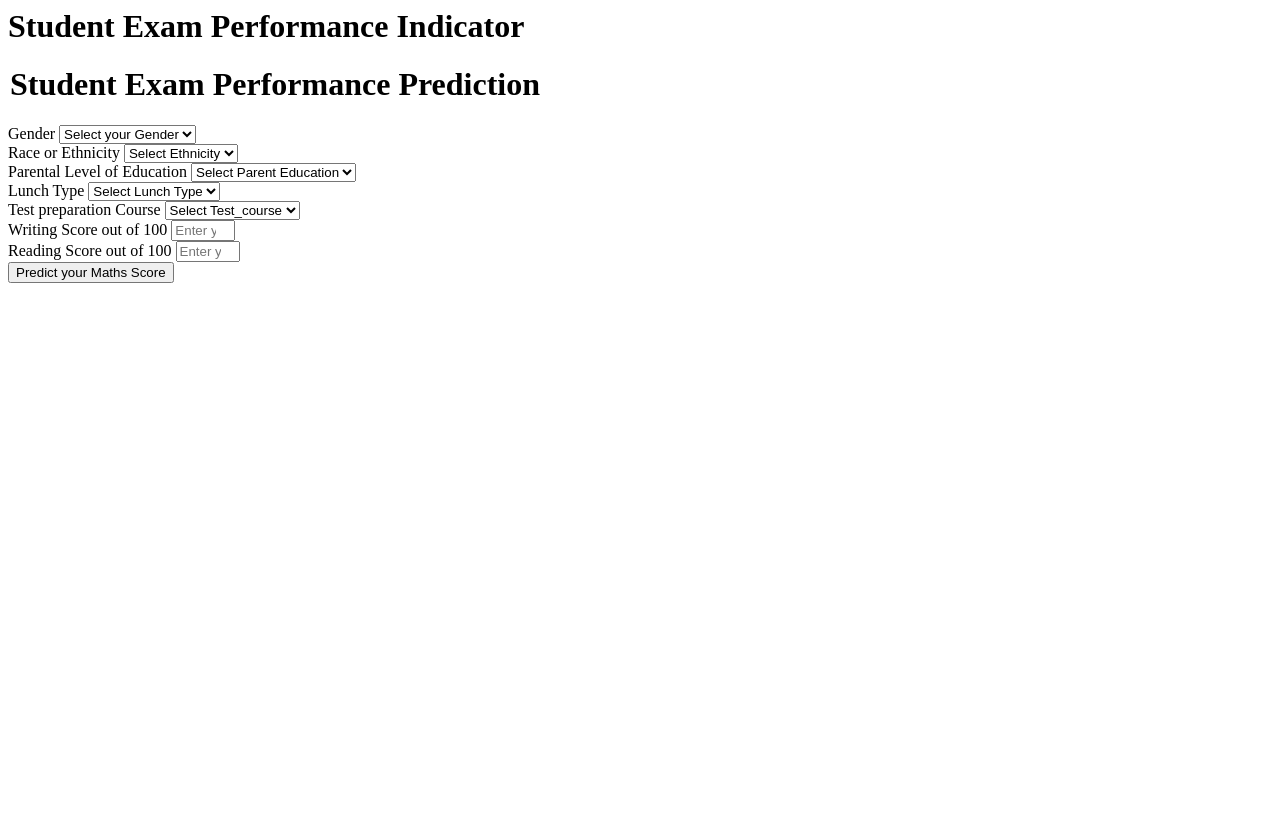
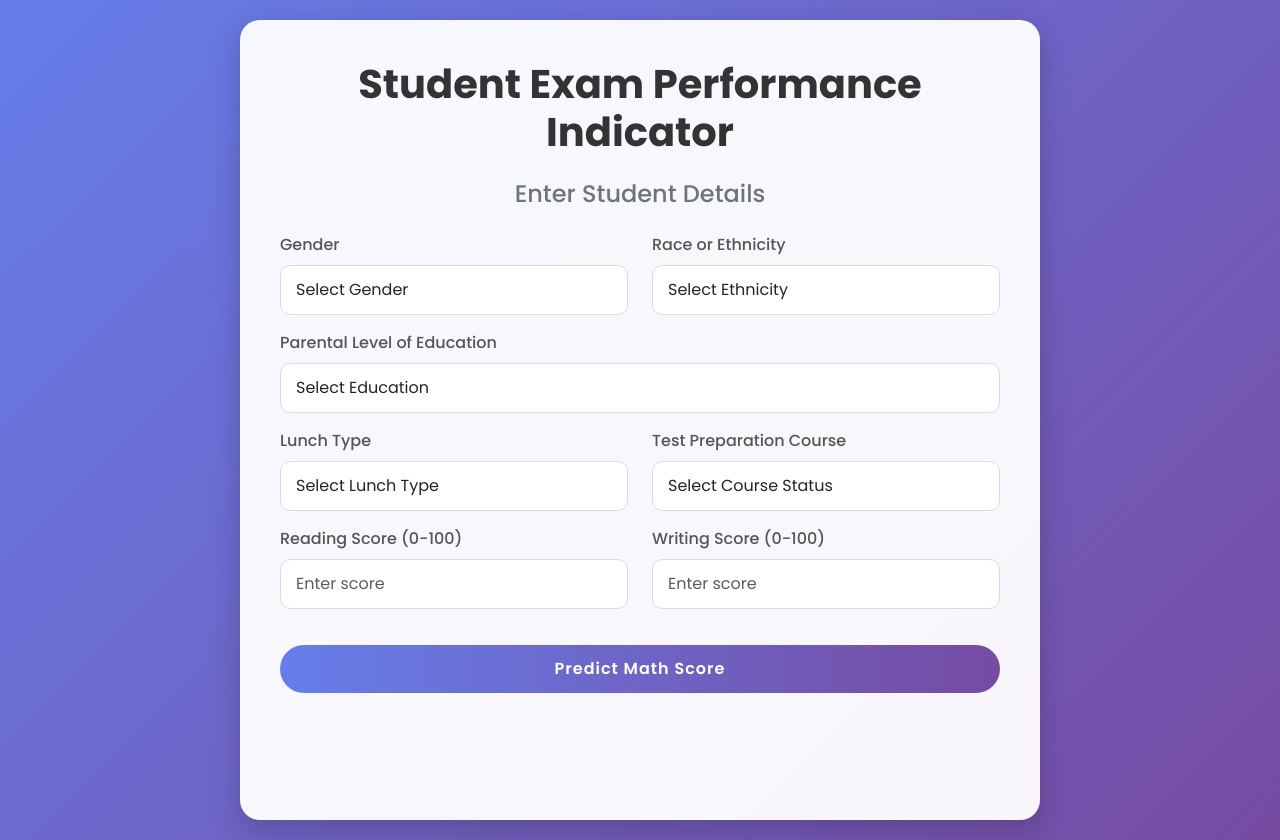
Before and after one commit to Subamprasad/mlops, a Flask app: page /predictdata in a window 1280 px wide. Before the commit the page ends 283 px from the top, so only its background shows below. Run offline with Flask 3, Linux system fonts and the light colour scheme.

Commit message:
Add interactive JS and finalize UI

```diff
--- /dev/null
+++ b/static/js/script.js
@@ -0,0 +1,20 @@
+document.addEventListener('DOMContentLoaded', function() {
+    const form = document.querySelector('form');
+    const btn = document.querySelector('.btn-primary');
+
+    if(form) {
+        form.addEventListener('submit', function() {
+            // Change button text and disable it
+            btn.value = 'Predicting...';
+            btn.disabled = true;
+            btn.style.opacity = '0.7';
+            btn.style.cursor = 'wait';
+        });
+    }
+
+    // Smooth scroll to result if it exists
+    const resultBox = document.querySelector('.result-box');
+    if(resultBox) {
+        resultBox.scrollIntoView({ behavior: 'smooth', block: 'center' });
+    }
+});
--- a/templates/home.html
+++ b/templates/home.html
@@ -1,117 +1,106 @@
-<html>
+<!DOCTYPE html>
+<html lang="en">
+
+<head>
+    <meta charset="UTF-8">
+    <meta name="viewport" content="width=device-width, initial-scale=1.0">
+    <title>Student Exam Performance Prediction</title>
+    <link href="https://cdn.jsdelivr.net/npm/bootstrap@5.3.0/dist/css/bootstrap.min.css" rel="stylesheet">
+    <link rel="stylesheet" href="{{ url_for('static', filename='css/style.css') }}">
+</head>
 
 <body>
-    <div class="login">
-        <h1>Student Exam Performance Indicator</h1>
+    <div class="container d-flex justify-content-center" style="min-height: 100vh;">
+        <div class="container-card">
+            <h1 class="text-center mb-4">Student Exam Performance Indicator</h1>
 
             <form action="{{ url_for('predict_datapoint')}}" method="post">
-            <h1>
-                <legend>Student Exam Performance Prediction</legend>
-            </h1>
-            <div class="mb-3">
+                <h4 class="mb-4 text-center text-secondary">Enter Student Details</h4>
+
+                <div class="row">
+                    <div class="col-md-6 mb-3">
                         <label class="form-label">Gender</label>
-                <select class="form-control" name="gender" placeholder="Enter you Gender" required>
-                    <option class="placeholder" selected disabled value="">Select your Gender</option>
-                    <option value="male">
-                        Male
-                    </option>
-                    <option value="female">
-                        Female
-                    </option>
+                        <select class="form-control" name="gender" required>
+                            <option value="" disabled selected>Select Gender</option>
+                            <option value="male">Male</option>
+                            <option value="female">Female</option>
                         </select>
                     </div>
-            <div class="mb-3">
+
+                    <div class="col-md-6 mb-3">
                         <label class="form-label">Race or Ethnicity</label>
-                <select class="form-control" name="ethnicity" placeholder="Enter you ethnicity" required>
-                    <option class="placeholder" selected disabled value="">Select Ethnicity</option>
-                    <option value="group A">
-                        Group A
-                    </option>
-                    <option value="group B">
-                        Group B
-                    </option>
-                    <option value="group C">
-                        Group C
-                    </option>
-                    <option value="group D">
-                        Group D
-                    </option>
-                    <option value="group E">
-                        Group E
-                    </option>
+                        <select class="form-control" name="ethnicity" required>
+                            <option value="" disabled selected>Select Ethnicity</option>
+                            <option value="group A">Group A</option>
+                            <option value="group B">Group B</option>
+                            <option value="group C">Group C</option>
+                            <option value="group D">Group D</option>
+                            <option value="group E">Group E</option>
                         </select>
                     </div>
+                </div>
+
                 <div class="mb-3">
                     <label class="form-label">Parental Level of Education</label>
-                <select class="form-control" name="parental_level_of_education" placeholder="Enter you Parent Education"
-                    required>
-                    <option class="placeholder" selected disabled value="">Select Parent Education</option>
-                    <option value="associate's degree">
-                        associate's degree
-                    </option>
-                    <option value="bachelor's degree">
-                        bachelor's degree
-                    </option>
-                    <option value="high school">
-                        high school
-                    </option>
-                    <option value="master's degree">
-                        master's degree
-                    </option>
-                    <option value="some college">
-                        some college
-                    </option>
-                    <option value="some high school">
-                        some high school
-                    </option>
+                    <select class="form-control" name="parental_level_of_education" required>
+                        <option value="" disabled selected>Select Education</option>
+                        <option value="associate's degree">Associate's Degree</option>
+                        <option value="bachelor's degree">Bachelor's Degree</option>
+                        <option value="high school">High School</option>
+                        <option value="master's degree">Master's Degree</option>
+                        <option value="some college">Some College</option>
+                        <option value="some high school">Some High School</option>
                     </select>
                 </div>
-            <div class="mb-3">
+
+                <div class="row">
+                    <div class="col-md-6 mb-3">
                         <label class="form-label">Lunch Type</label>
-                <select class="form-control" name="lunch" placeholder="Enter you Lunch" required>
-                    <option class="placeholder" selected disabled value="">Select Lunch Type</option>
-                    <option value="free/reduced">
-                        free/reduced
-                    </option>
-                    <option value="standard">
-                        standard
-                    </option>
+                        <select class="form-control" name="lunch" required>
+                            <option value="" disabled selected>Select Lunch Type</option>
+                            <option value="free/reduced">Free/Reduced</option>
+                            <option value="standard">Standard</option>
                         </select>
                     </div>
-            <div class="mb-3">
-                <label class="form-label">Test preparation Course</label>
-                <select class="form-control" name="test_preparation_course" placeholder="Enter you Course" required>
-                    <option class="placeholder" selected disabled value="">Select Test_course</option>
-                    <option value="none">
-                        None
-                    </option>
-                    <option value="completed">
-                        Completed
-                    </option>
+
+                    <div class="col-md-6 mb-3">
+                        <label class="form-label">Test Preparation Course</label>
+                        <select class="form-control" name="test_preparation_course" required>
+                            <option value="" disabled selected>Select Course Status</option>
+                            <option value="none">None</option>
+                            <option value="completed">Completed</option>
                         </select>
                     </div>
+                </div>
+
+                <div class="row">
+                    <div class="col-md-6 mb-3">
+                        <label class="form-label">Reading Score (0-100)</label>
+                        <input class="form-control" type="number" name="reading_score" placeholder="Enter score" min='0'
+                            max='100' required />
+                    </div>
+
+                    <div class="col-md-6 mb-3">
+                        <label class="form-label">Writing Score (0-100)</label>
+                        <input class="form-control" type="number" name="writing_score" placeholder="Enter score" min='0'
+                            max='100' required />
+                    </div>
+                </div>
+
                 <div class="mb-3">
-                <label class="form-label">Writing Score out of 100</label>
-                <input class="form-control" type="number" name="reading_score" placeholder="Enter your Reading score"
-                    min='0' max='100' />
-            </div>
-            <div class="mb-3">
-                <label class="form-label">Reading Score out of 100</label>
-                <input class="form-control" type="number" name="writing_score" placeholder="Enter your Reading Score"
-                    min='0' max='100' />
-            </div>
-            <div class="mb-3">
-                <input class="btn btn-primary" type="submit" value="Predict your Maths Score" required />
+                    <input class="btn btn-primary" type="submit" value="Predict Math Score" />
                 </div>
             </form>
 
             {% if results %}
-        <div style="margin-top: 20px;">
-            <h2 style="color: green;">
-                The Prediction is {{results}}
-            </h2>
+            <div class="result-box">
+                <h2>The Predicted Math Score is: <strong>{{results}}</strong></h2>
             </div>
             {% endif %}
+        </div>
+    </div>
+    <script src="https://cdn.jsdelivr.net/npm/bootstrap@5.3.0/dist/js/bootstrap.bundle.min.js"></script>
+    <script src="{{ url_for('static', filename='js/script.js') }}"></script>
 </body>
 
 </html>
```
Also changed, not shown: templates/index.html (+17 -29 lines). Lines whose indentation alone changed are shown as unchanged.
